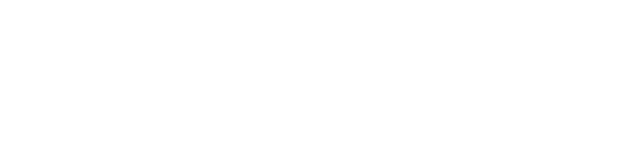
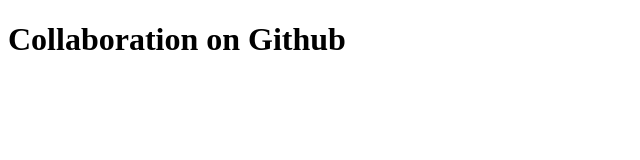
Before and after one commit to Ahmad-Milan/crap-portfolio, a plain HTML site: page index.html in a window 1280 px wide. Shown: the whole page, without its empty margins (0-640 px from the left). Drawn offline with Linux system fonts and the light colour scheme.

Commit message:
added h1 to home page

```diff
--- a/index.html
+++ b/index.html
@@ -7,6 +7,6 @@
     <title>Github tutorial</title>
 </head>
 <body>
-
+    <h1>Collaboration on Github</h1>
 </body>
 </html>
```
